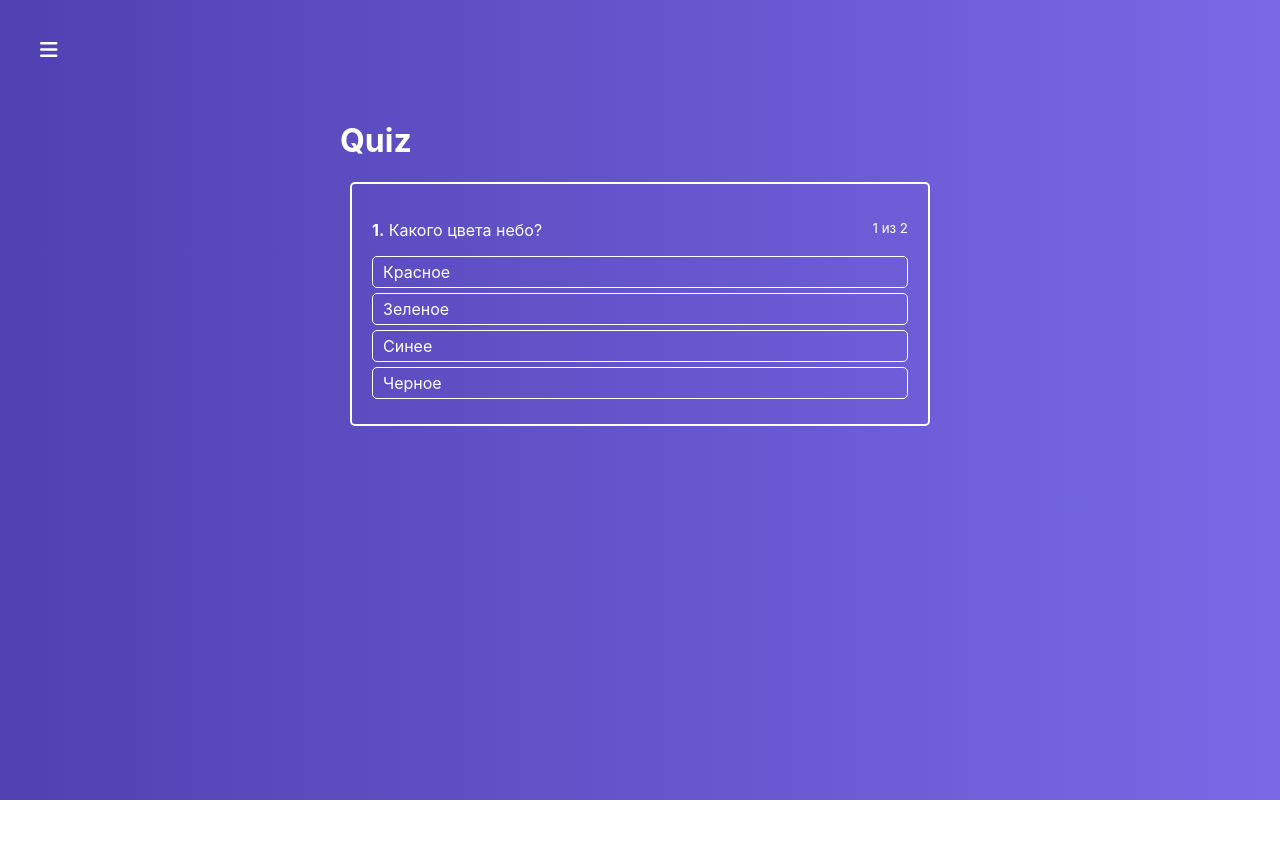
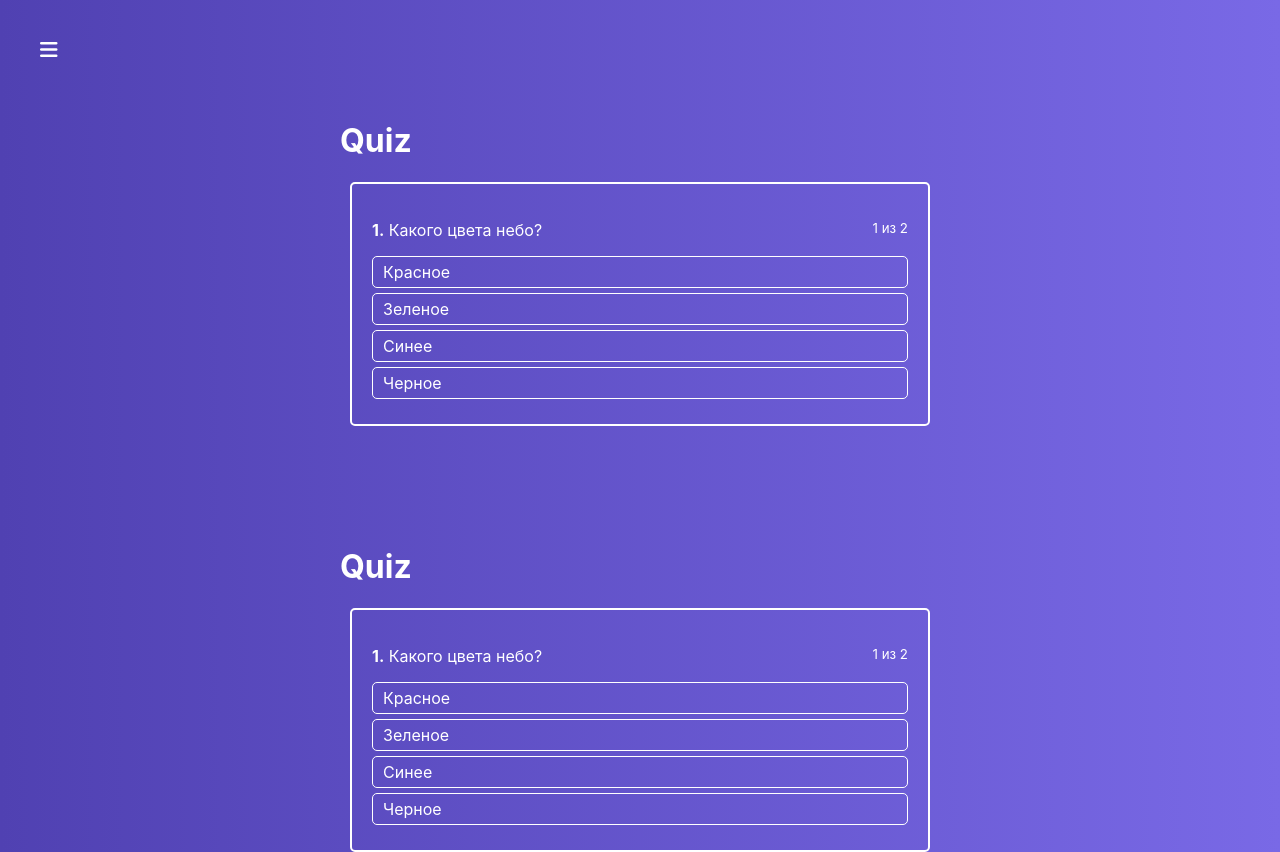
Before and after one commit to Coospir/quiz-game, a React app: page / in a window 1280 px wide. Before the commit the page ends 800 px from the top, so only its background shows below. Built offline with nearby package versions, Linux system fonts and the light colour scheme.

Commit message:
test__update

```diff
--- a/src/App.js
+++ b/src/App.js
@@ -7,6 +7,7 @@ class App extends Component {
     return (
       <Layout>
         <Quiz />
+        <Quiz />
       </Layout>
     );
   }
```
Also changed, not shown: 1 other file (tests, documents, lock files or other folders).
